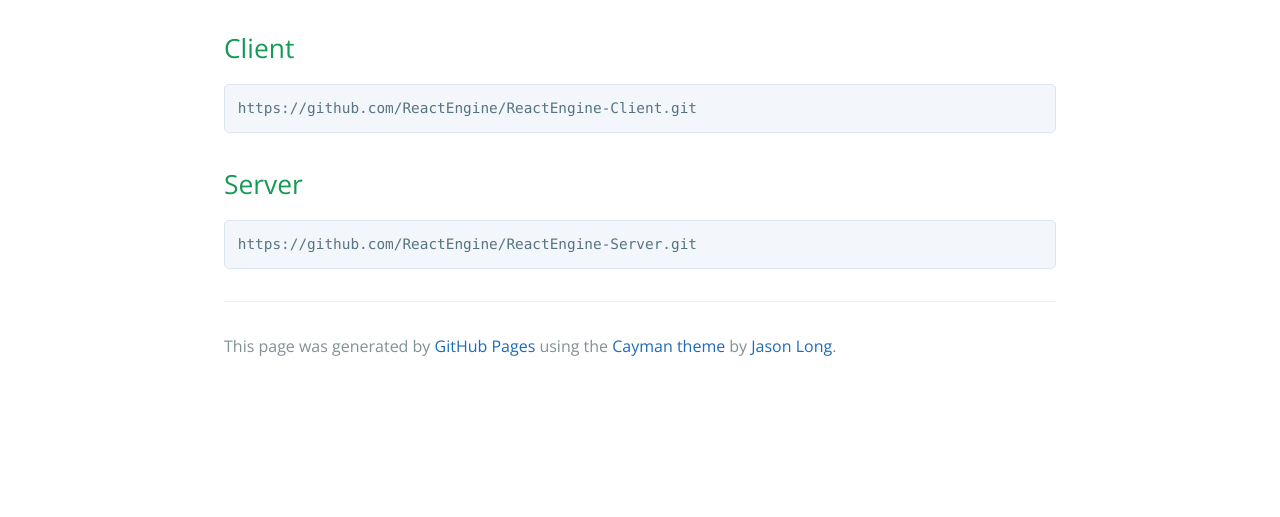
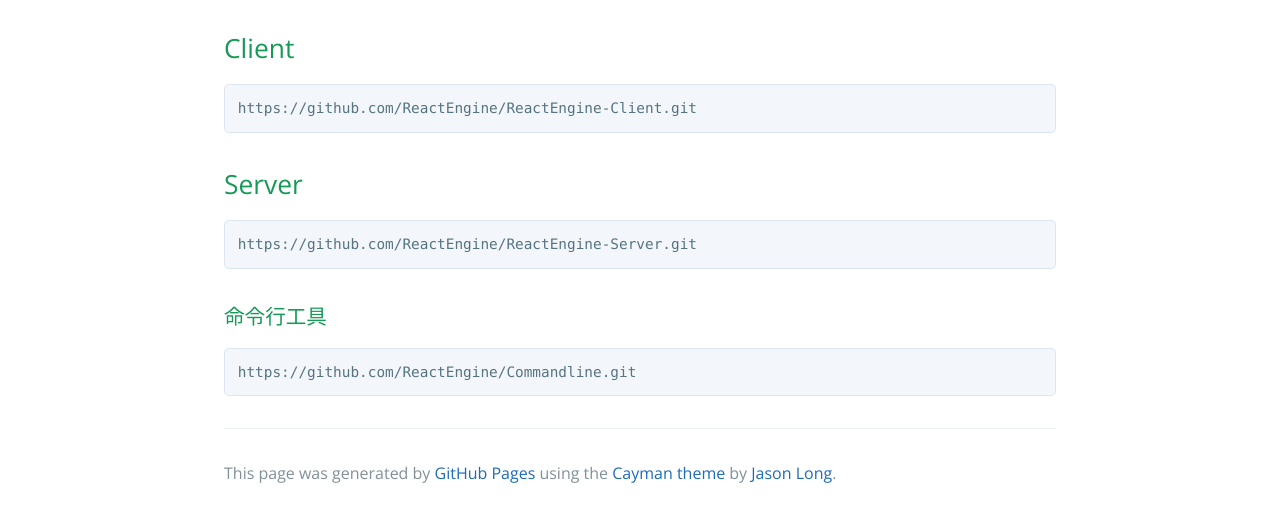
Before and after one commit to ReactEngine/reactengine.github.com, a plain HTML site: page index.html in a window 1280 px wide. Shown: the part 475-992 px from the top of the page. Before the commit the page ends 865 px from the top, so only its background shows below. Drawn offline with nearby package versions, Linux system fonts and the light colour scheme.

Commit message:
Replace master branch with page content via GitHub

```diff
--- a/index.html
+++ b/index.html
@@ -34,6 +34,12 @@
 <pre><code>https://github.com/ReactEngine/ReactEngine-Server.git
 </code></pre>
 
+<h3>
+<a id="命令行工具" class="anchor" href="#%E5%91%BD%E4%BB%A4%E8%A1%8C%E5%B7%A5%E5%85%B7" aria-hidden="true"><span aria-hidden="true" class="octicon octicon-link"></span></a>命令行工具</h3>
+
+<pre><code>https://github.com/ReactEngine/Commandline.git
+</code></pre>
+
       <footer class="site-footer">
 
         <span class="site-footer-credits">This page was generated by <a href="https://pages.github.com">GitHub Pages</a> using the <a href="https://github.com/jasonlong/cayman-theme">Cayman theme</a> by <a href="https://twitter.com/jasonlong">Jason Long</a>.</span>
```
Also changed, not shown: params.json (+1 -1 lines).
